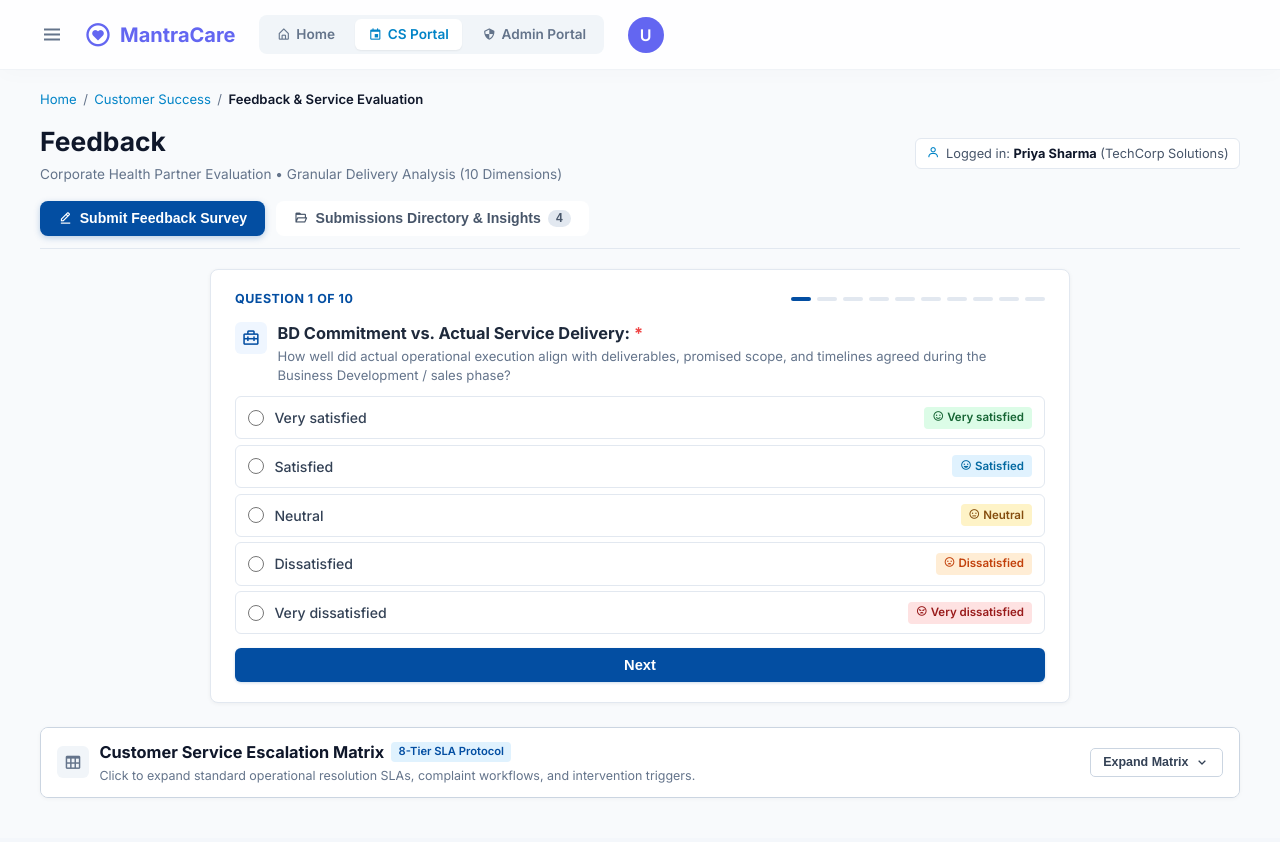
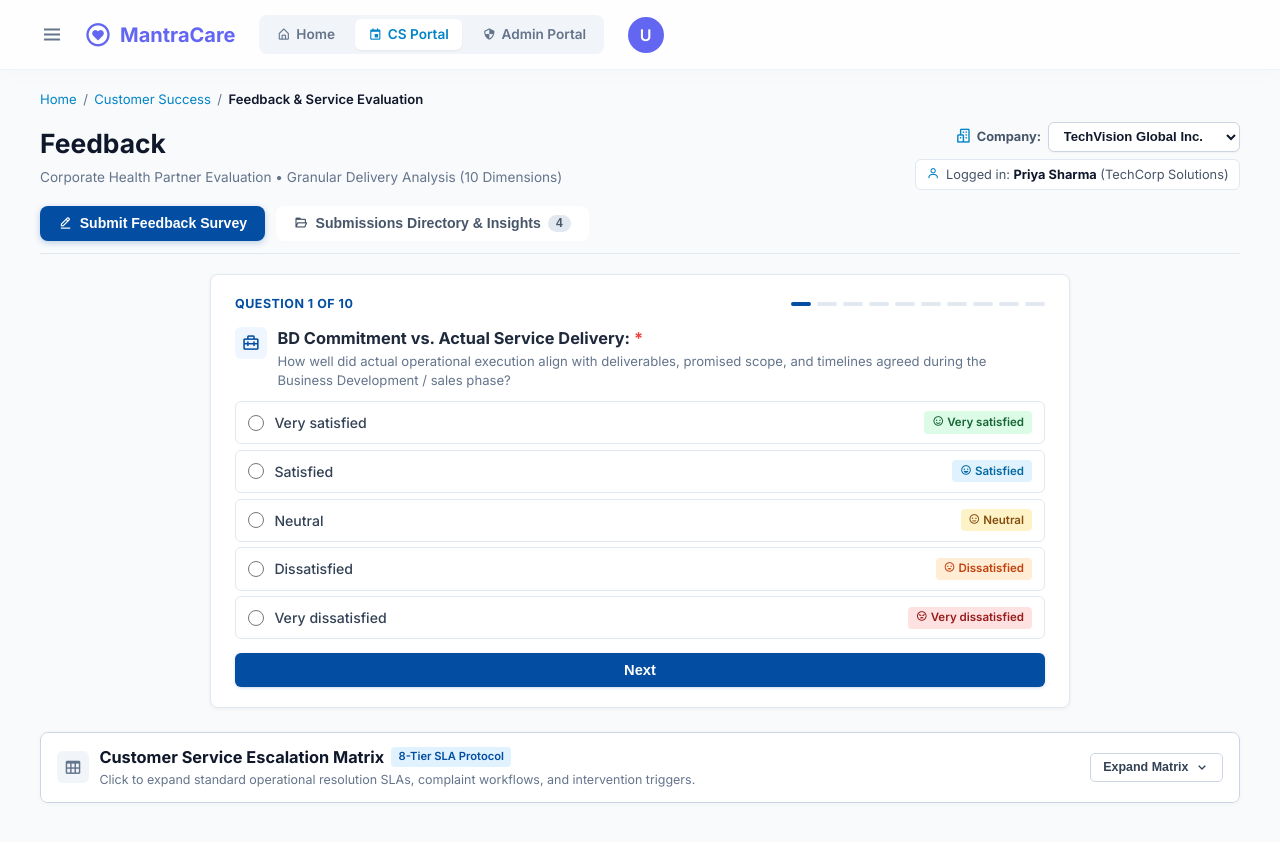
Before and after one commit to karan-mantracare/cs-admin-billing, a React (Vite) app: page /cs/feedback in a window 1280 px wide. Built offline with nearby package versions, Linux system fonts and the light colour scheme.

Commit message:
feat(feedback): add Company Name filter above logged in user without All option

```diff
--- a/src/pages/CsFeedback.jsx
+++ b/src/pages/CsFeedback.jsx
@@ -1,4 +1,4 @@
-import React, { useState, useEffect } from 'react';
+import React, { useState, useEffect, useMemo } from 'react';
 import { Link, useSearchParams } from 'react-router-dom';
 import { getPrimaryCS } from '../utils/roleUtils';
 
@@ -424,6 +424,84 @@ export default function CsFeedback() {
     }
   }, [searchParams]);
 
+  const allCompanyOptions = useMemo(() => {
+    const list = new Set();
+    try {
+      const storedClients = JSON.parse(localStorage.getItem('cs-admin-clients') || '[]');
+      if (Array.isArray(storedClients)) {
+        storedClients.forEach((c) => {
+          const name = c.companyName || c.clientName;
+          if (name && name !== 'N/A' && name !== 'All') list.add(name);
+        });
+      }
+    } catch { }
+
+    try {
+      const storedOrders = JSON.parse(localStorage.getItem('division_orders') || '[]');
+      if (Array.isArray(storedOrders)) {
+        storedOrders.forEach((o) => {
+          const name = o.corporate || o.clientName;
+          if (name && name !== 'N/A' && name !== 'All') list.add(name);
+        });
+      }
+    } catch { }
+
+    if (Array.isArray(submissionsList)) {
+      submissionsList.forEach((s) => {
+        const name = s.clientDetails?.company;
+        if (name && name !== 'N/A' && name !== 'All') list.add(name);
+      });
+    }
+
+    if (list.size === 0) {
+      list.add('TechCorp Solutions');
+      list.add('Corporate 1');
+      list.add('Corporate 2');
+    }
+
+    return Array.from(list);
+  }, [submissionsList]);
+
+  const handleCompanyChange = (newCompany) => {
+    if (!newCompany) return;
+    const divisionsList = [];
+    let firstDivName = '';
+    try {
+      const allClients = JSON.parse(localStorage.getItem('cs-admin-clients') || '[]');
+      const matchedClient = Array.isArray(allClients)
+        ? allClients.find((c) => (c.companyName || c.clientName) === newCompany)
+        : null;
+
+      if (matchedClient && Array.isArray(matchedClient.divisions) && matchedClient.divisions.length > 0) {
+        matchedClient.divisions.forEach((d) => {
+          divisionsList.push({
+            id: d.id,
+            name: d.divisionName,
+            company: newCompany
+          });
+        });
+        firstDivName = matchedClient.divisions[0].divisionName;
+      }
+    } catch { }
+
+    if (divisionsList.length === 0) {
+      divisionsList.push({ id: '1', name: 'Healthcare', company: newCompany });
+      firstDivName = 'Healthcare';
+    }
+
+    setAvailableDivisions(divisionsList);
+    const resolvedCS = getPrimaryCS(null, firstDivName, newCompany, null);
+
+    setClientDetails((prev) => ({
+      ...prev,
+      company: newCompany,
+      selectedDivision: firstDivName || prev.selectedDivision,
+      csSpocName: resolvedCS || prev.csSpocName || 'Karan Hinduja'
+    }));
+
+    setSelectedCompanyFilter(newCompany);
+  };
+
   const handleDivisionChange = (divName) => {
     const resolvedCS = getPrimaryCS(null, divName, clientDetails.company, null);
     setClientDetails((prev) => ({
@@ -673,7 +751,38 @@ export default function CsFeedback() {
             </p>
           </div>
 
-          <div style={{ display: 'flex', alignItems: 'center', gap: '0.5rem', flexWrap: 'wrap' }}>
+          <div style={{ display: 'flex', flexDirection: 'column', alignItems: 'flex-end', gap: '0.45rem' }}>
+            {/* Company Filter above Logged In Name */}
+            <div style={{ display: 'flex', alignItems: 'center', gap: '0.45rem' }}>
+              <label style={{ fontSize: '0.8rem', fontWeight: '700', color: '#475569', display: 'inline-flex', alignItems: 'center', gap: '0.3rem' }}>
+                <i className="bx bx-buildings" style={{ color: '#0284c7', fontSize: '1.05rem' }}></i>
+                Company:
+              </label>
+              <select
+                value={clientDetails.company}
+                onChange={(e) => handleCompanyChange(e.target.value)}
+                style={{
+                  padding: '0.35rem 0.65rem',
+                  borderRadius: '6px',
+                  border: '1.5px solid #cbd5e1',
+                  fontSize: '0.82rem',
+                  fontWeight: '600',
+                  background: '#ffffff',
+                  color: '#0f172a',
+                  cursor: 'pointer',
+                  minWidth: '180px',
+                  boxShadow: '0 1px 2px rgba(0,0,0,0.04)'
+                }}
+              >
+                {allCompanyOptions.map((comp) => (
+                  <option key={comp} value={comp}>
+                    {comp}
+                  </option>
+                ))}
+              </select>
+            </div>
+
+            {/* Logged in User Badge */}
             <div style={{ display: 'flex', alignItems: 'center', gap: '0.4rem', background: '#ffffff', border: '1px solid #e2e8f0', padding: '0.3rem 0.65rem', borderRadius: '6px', fontSize: '0.8rem', color: '#475569' }}>
               <i className="bx bx-user" style={{ color: '#0284c7' }}></i>
               <span>Logged in: <strong style={{ color: '#0f172a' }}>{clientDetails.name}</strong> ({clientDetails.company})</span>
@@ -2115,7 +2224,10 @@ export default function CsFeedback() {
               <label style={{ fontSize: '0.8rem', fontWeight: '600', color: '#64748b' }}>Company:</label>
               <select
                 value={selectedCompanyFilter}
-                onChange={e => setSelectedCompanyFilter(e.target.value)}
+                onChange={e => {
+                  setSelectedCompanyFilter(e.target.value);
+                  handleCompanyChange(e.target.value);
+                }}
                 style={{
                   padding: '0.45rem 0.65rem',
                   borderRadius: '8px',
@@ -2125,8 +2237,7 @@ export default function CsFeedback() {
                   color: '#0f172a'
                 }}
               >
-                <option value="All">All Companies ({uniqueSubmissionCompanies.length})</option>
-                {uniqueSubmissionCompanies.map(c => (
+                {allCompanyOptions.map(c => (
                   <option key={c} value={c}>{c}</option>
                 ))}
               </select>
```
